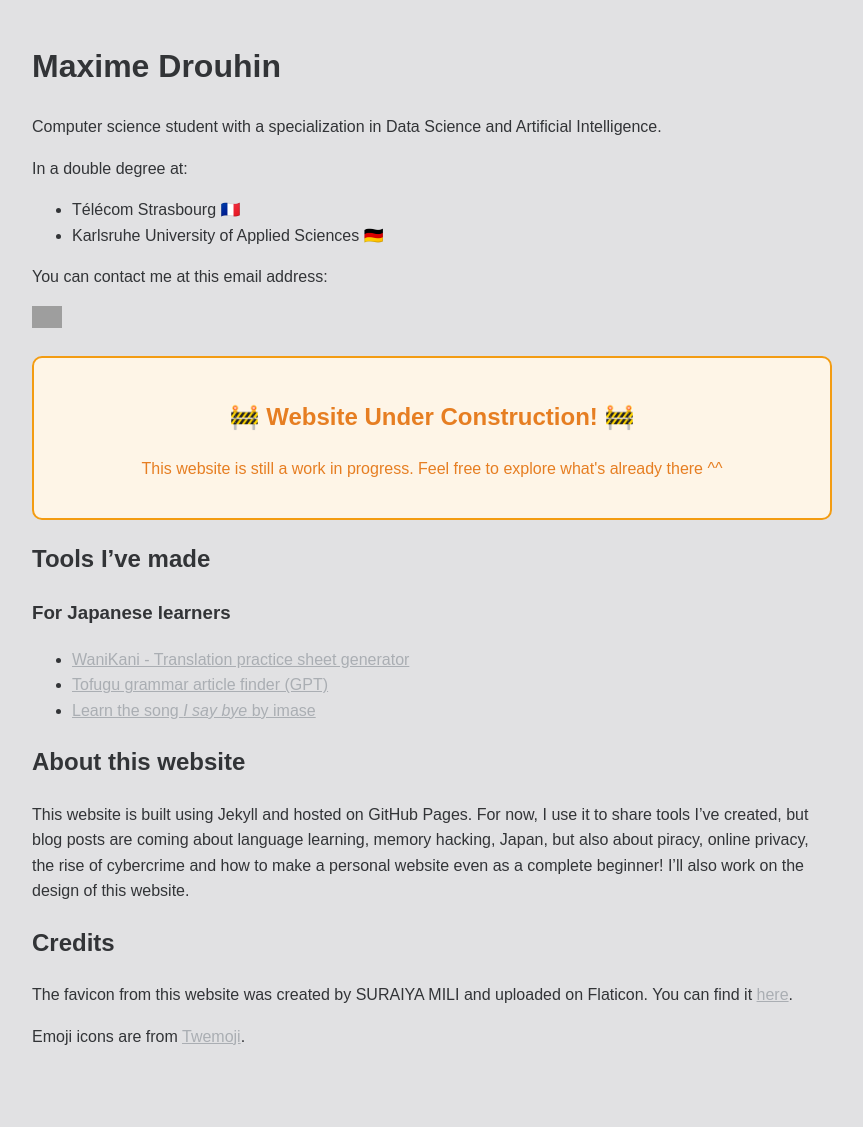
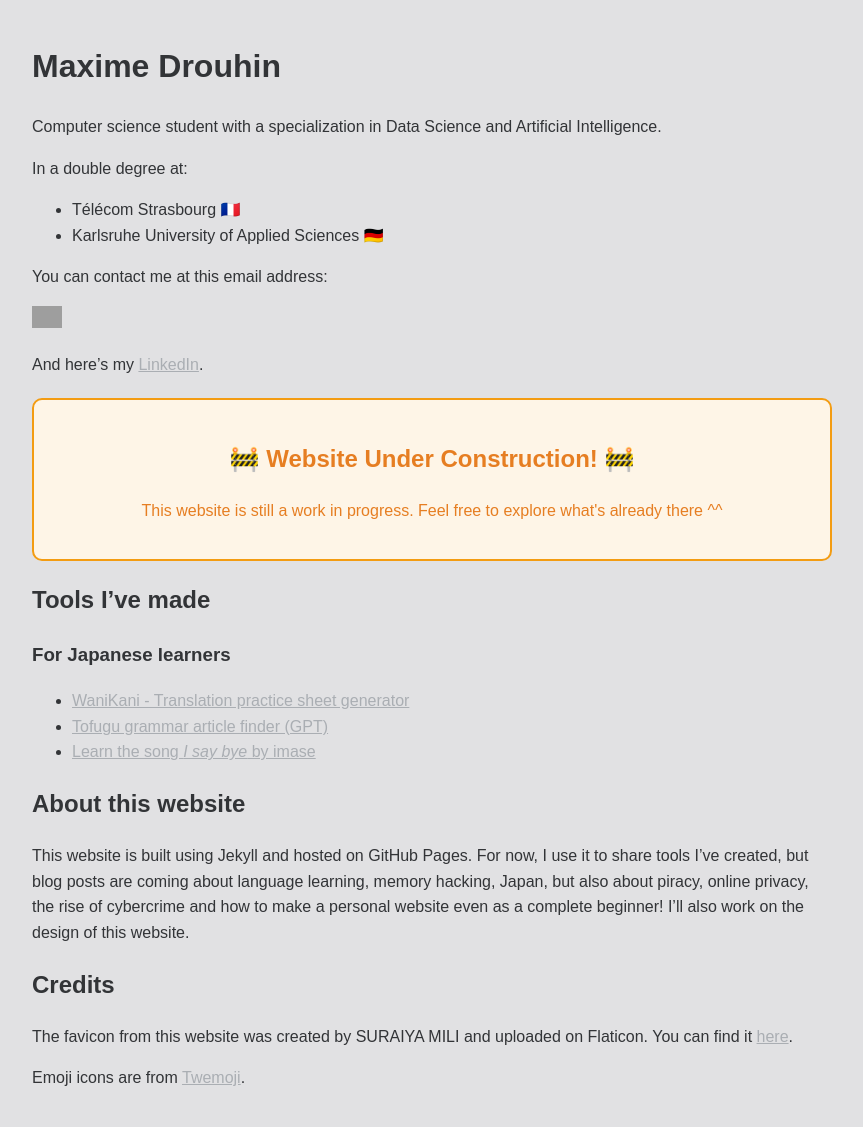
Before and after one commit to maximedrouhin/maximedrouhin.github.io, a Jekyll site: the page built from index.md, in a window 1280 px wide. Shown: the whole page, without its empty margins (208-1071 px from the left). Built offline with Jekyll 4.4.1, drawn with Linux system fonts in a browser that asks for light colours; before the commit the page ends 1085 px from its top, so only the background shows below that; grey boxes are pictures that could not be loaded.

Commit message:
Added my LinkedIn handle

```diff
--- a/index.md
+++ b/index.md
@@ -14,6 +14,8 @@
 You can contact me at this email address:
 
 <img alt="Email image" src="https://github.com/user-attachments/assets/476d999b-7edf-4082-acfc-1561e996ea54" style="height: 1.4em">
+
+And here's my [LinkedIn](https://www.linkedin.com/in/maxime-drouhin-5880031b8/).
 
 <div class="construction">
     <h2>🚧 Website Under Construction! 🚧</h2>
```
